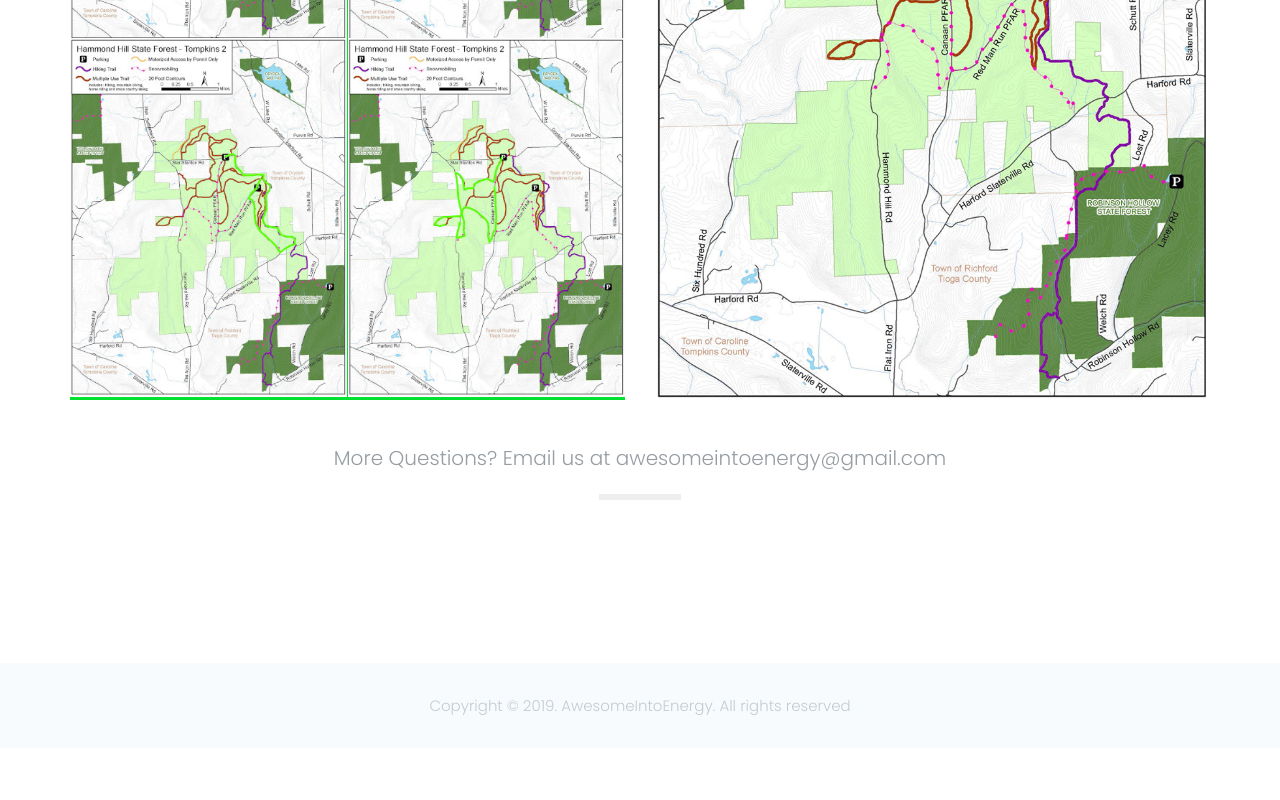
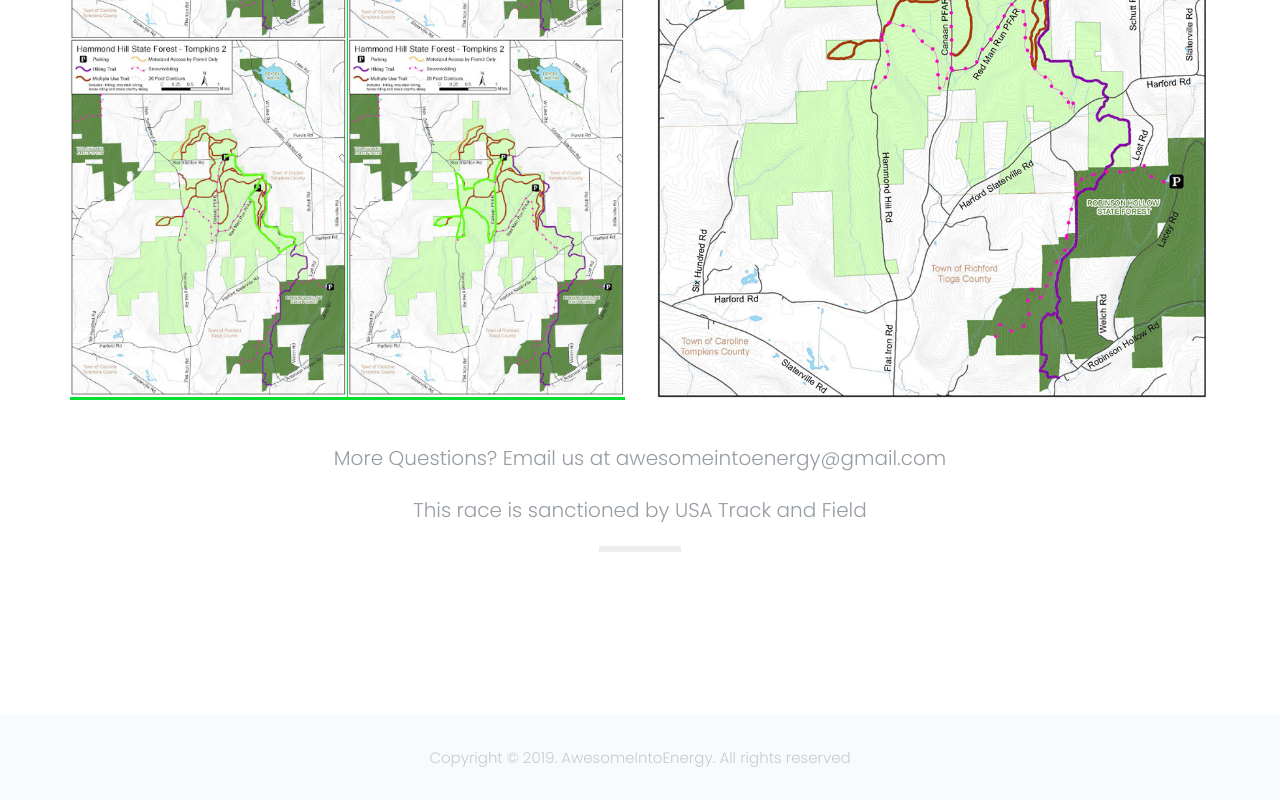
Before and after one commit to azyth/AIE_Productions_Website, a website: page hammond.html in a window 1280 px wide. Shown: the part 2981-3781 px from the top of the page. Before the commit the page ends 3729 px from the top, so only its background shows below. Drawn offline with Linux system fonts and the light colour scheme.

Commit message:
sanctioning

```diff
--- a/hammond.html
+++ b/hammond.html
@@ -178,6 +178,7 @@ Surjith S M / @surjithctly
                 <p>
                     More Questions? Email us at awesomeintoenergy@gmail.com
                 </p>
+                <p>This race is sanctioned by USA Track and Field</p>
             </div>
             <!-- // end .row -->
 
```
